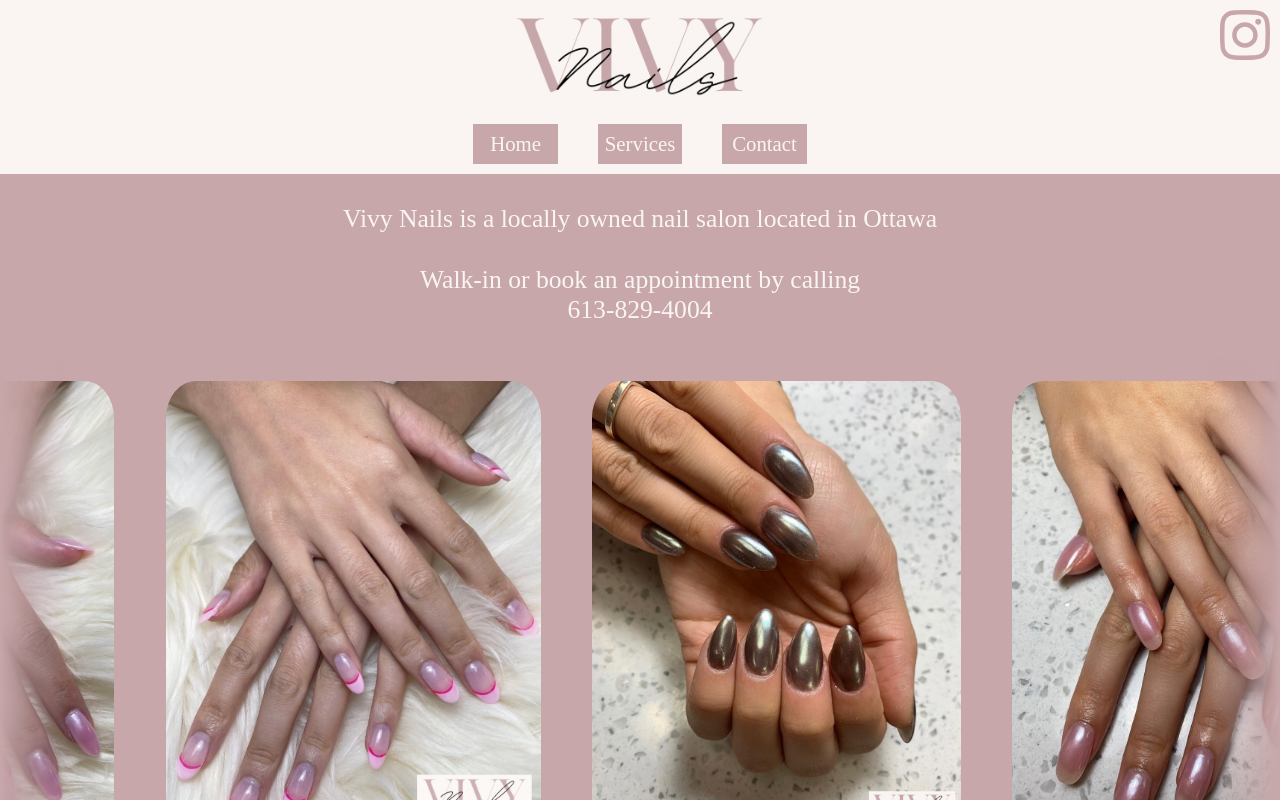
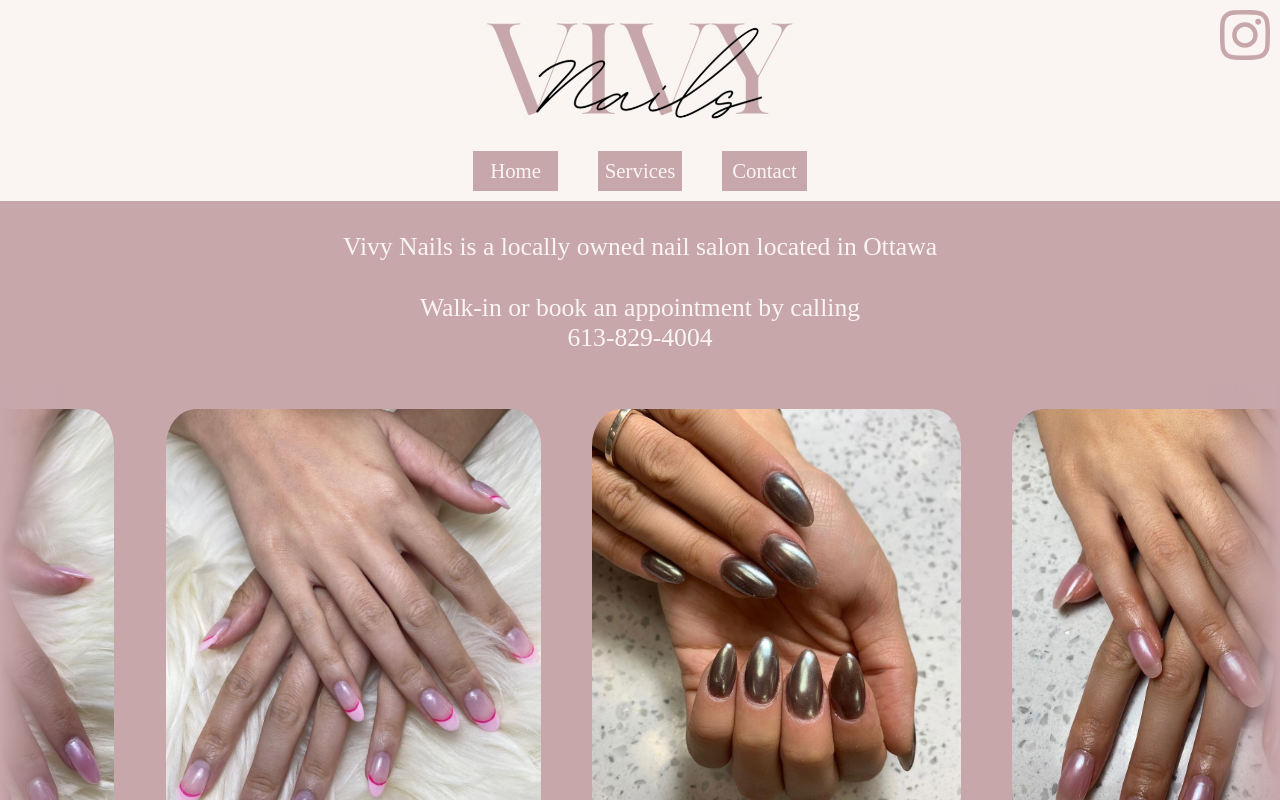
Before and after one commit to AquaShotRyan/vivy-nails-react, a React (Create React App) app in the folder vivy-nails/: page / in a window 1280 px wide. Shown: the top 800 px of the page. Built offline with nearby package versions, Linux system fonts and the light colour scheme; the HTML template or start-up script is replaced by a standard one; a web font is replaced by a local one.

Commit message:
small change to css

```diff
--- a/vivy-nails/src/index.css
+++ b/vivy-nails/src/index.css
@@ -57,14 +57,14 @@ header{ /* <header> */
 @media screen and (min-width:501px){ /* desktop or horizontal rotation */
   .header-logo img{ /* Vivy Nails logo png */
     min-width:280px;
-    max-width:20vw;
+    max-width:350px;
     padding:5%;
   }
 }
 
 @media screen and (max-width:500px){ /* phones in vertical rotation */
   .header-logo img{ /* Vivy Nails logo png */
-    max-width: 60vw;
+    max-width: 65vw;
     padding:5%;
   }
 }
```
